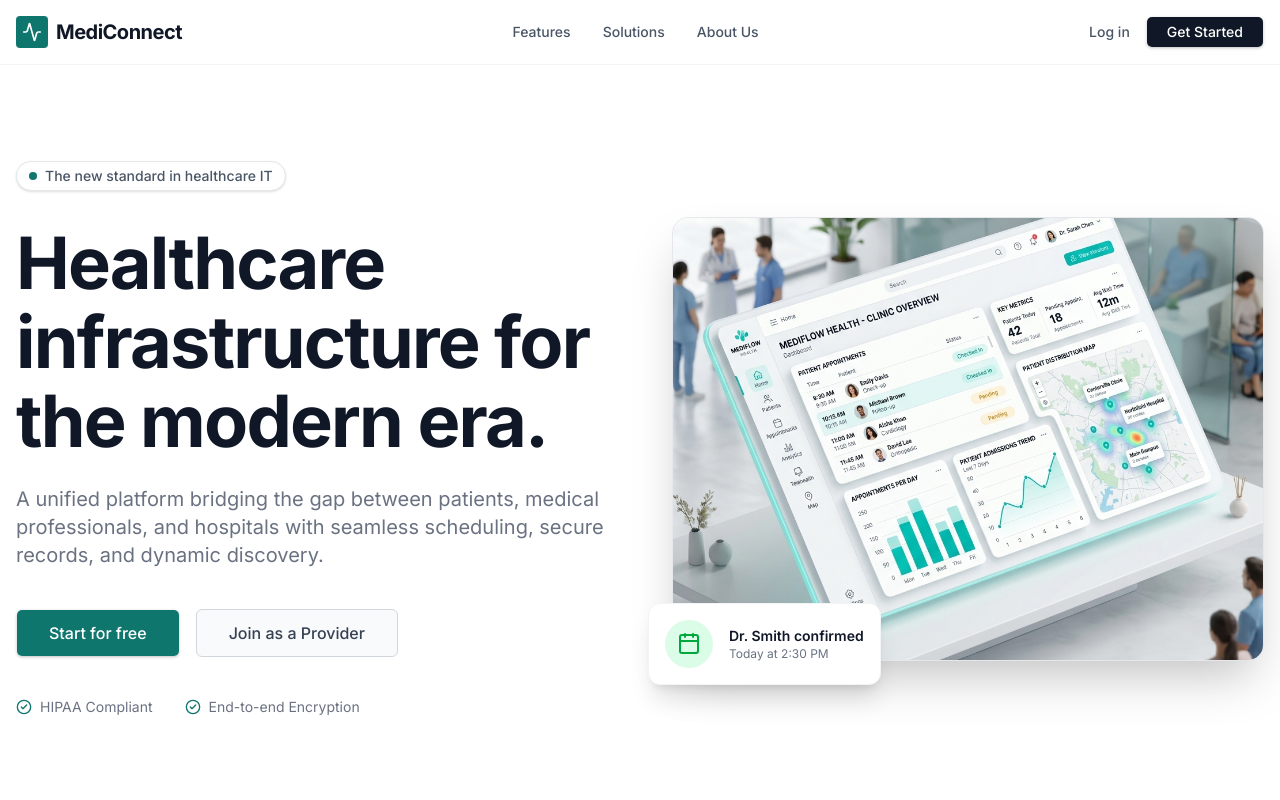
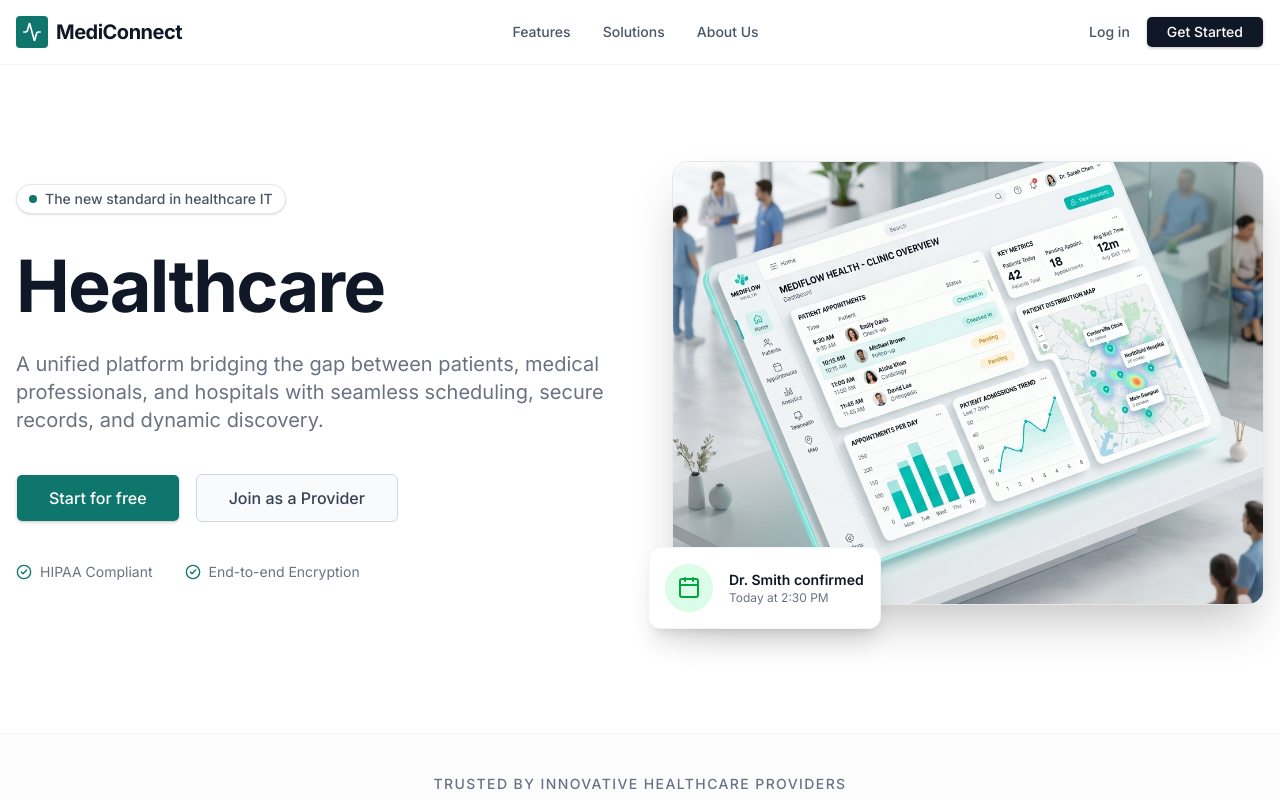
Before and after one commit to smrutiratnaparkhe-pixel/Healthcare-Appointment-System, a Next.js app in the folder frontend/: page / in a window 1280 px wide. Shown: the top 800 px of the page. Built offline with nearby package versions, Linux system fonts and the light colour scheme; no server answers.

Commit message:
change title

```diff
--- a/frontend/src/app/page.tsx
+++ b/frontend/src/app/page.tsx
@@ -51,7 +51,7 @@ export default function LandingPage() {
                   The new standard in healthcare IT
                 </div>
                 <h1 className="text-5xl md:text-6xl lg:text-7xl font-bold tracking-tight text-gray-900 mb-6 leading-[1.1]">
-                  Healthcare infrastructure for the modern era.
+                  Healthcare
                 </h1>
                 <p className="text-lg md:text-xl text-gray-500 mb-10 max-w-2xl mx-auto lg:mx-0">
                   A unified platform bridging the gap between patients, medical professionals, and hospitals with seamless scheduling, secure records, and dynamic discovery.
```
